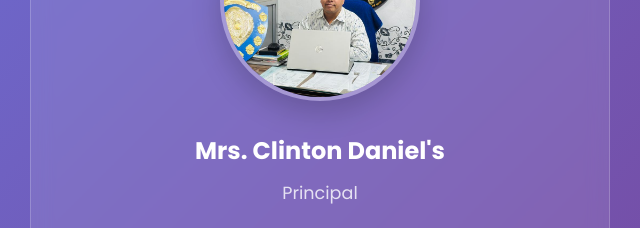
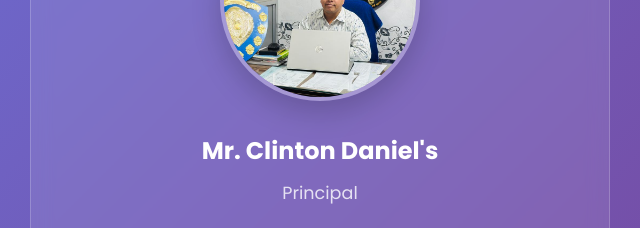
Before and after one commit to chandraprakash1996/richardsmissionschool, a plain HTML site: page index.html in a window 1280 px wide. Shown: the part 6020-6248 px from the top of the page, 630-1270 px from the left. Drawn offline with Linux system fonts and the light colour scheme; no server answers.

Commit message:
Update index.html
name correction

```diff
--- a/index.html
+++ b/index.html
@@ -1445,7 +1445,7 @@ Mayurbhanj, odisha | COR.NO- MBJ-R.R.PUR-221 | REGD.NO- MBJ 7821-15-07/08 | Sinc
             </div>
             <div class="leadership-card animate-on-scroll">
                 <img src="images/coordinator.jpg" alt="Principal" class="leadership-photo">
-                <h3>Mrs. Clinton Daniel's</h3>
+                <h3>Mr. Clinton Daniel's</h3>
                 <div class="title">Principal</div>
                 <div class="quote">"Innovation in teaching meets tradition in values. We prepare students for tomorrow's challenges today."</div>
             </div>
```
